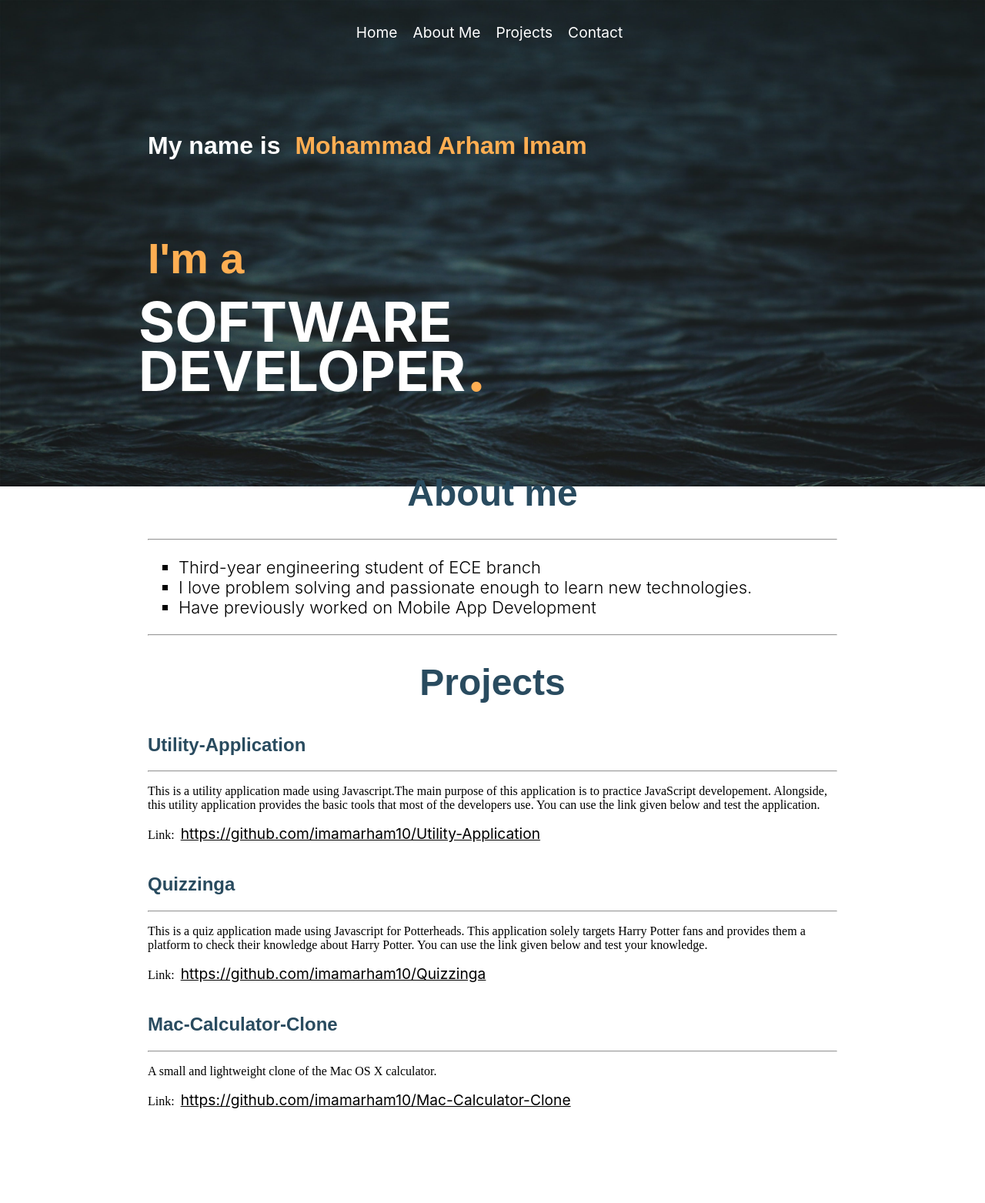
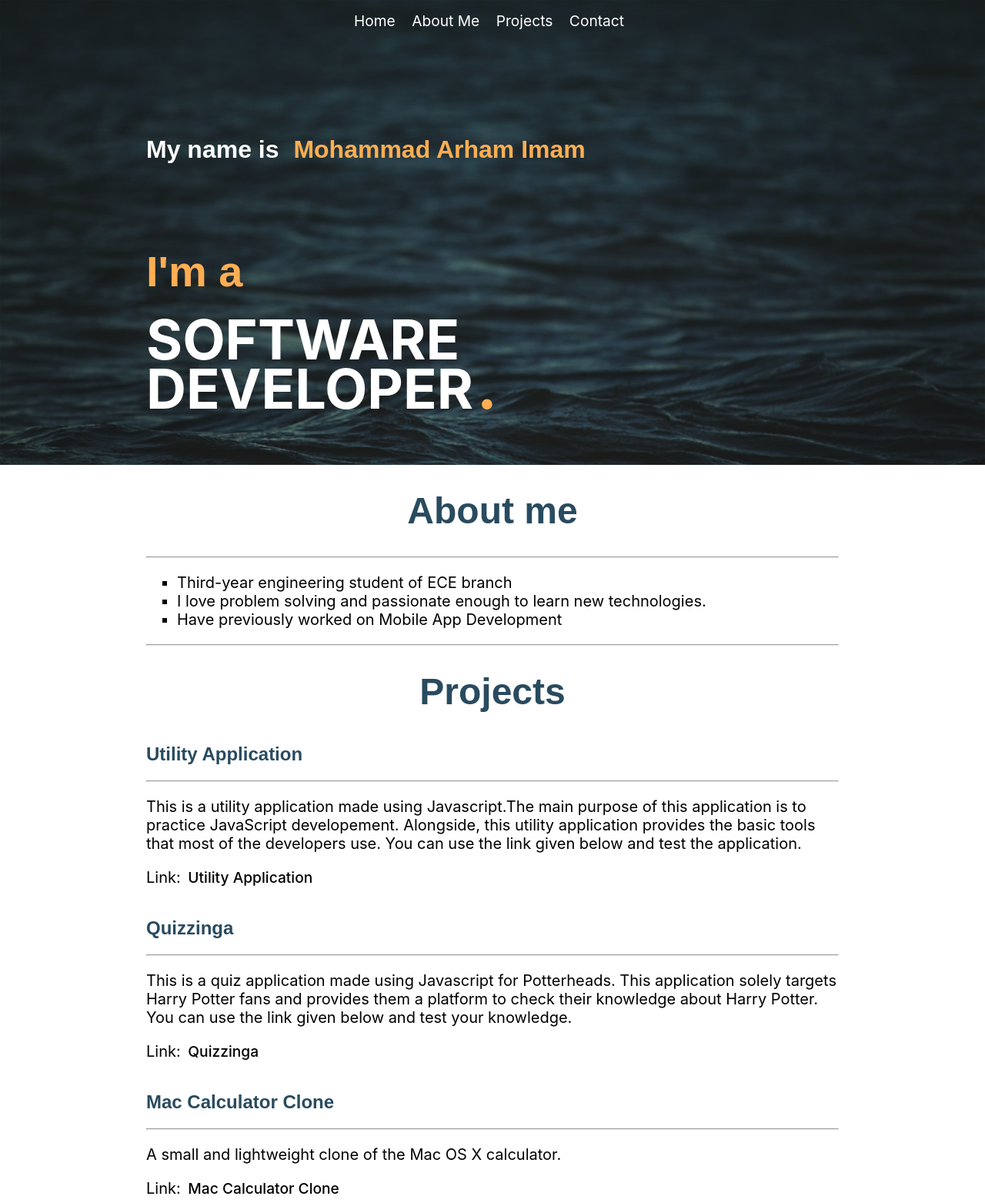
Before and after one commit to imamarham10/developer-portfolio, a plain HTML site: page index.html in a window 1280 px wide. Shown: the whole page at 77% size. Before the commit the page ends 1457 px from the top, so only its background shows below. Drawn offline with Linux system fonts and the light colour scheme.

Commit message:
Updated project links and css

```diff
--- a/css-file.css
+++ b/css-file.css
@@ -1,14 +1,16 @@
 body{
     margin: auto;
-    background-color:#ffffff;
+    font-family: -apple-system, BlinkMacSystemFont, 'Segoe UI', Roboto, Oxygen, Ubuntu, Cantarell, 'Open Sans', 'Helvetica Neue', sans-serif;
+}
+.header-intro{
+  background-color:#ffffff;
     background-image: url(/isai-ramos-_3SFFsWqCVg-unsplash.jpg);
     background-size: 100%;
     background-repeat: no-repeat;
-
 }
 .nav-text{
     text-align: center;
-    margin-top: 15px;
+    /* margin-top: 15px; */
     padding: 15px;
 }
 /*<a> to be edited later*/
@@ -37,8 +39,8 @@ a:link{
 
   /* intro-texts */
   .heading-name{
-    margin-top: 8%;
-    margin-left: 15%;
+    margin-top: 120px;
+    margin-left: 190px;
   }
    .heading-name-one{
     color: white;
@@ -56,17 +58,16 @@ a:link{
     font-family: 'Anton', sans-serif;
     font-weight: bolder;
     color:#ffae52;
-    margin-top: 10%;
-    margin-left: 15%;
+    margin-top: 140px;
+    margin-left: 190px;
     font-size: 3.5rem;
     line-height: 0rem;
 }
 .intro-text-2{
-  margin: 0;
-  padding: 0;
+    margin-top: 0px;
     font-family: -apple-system, BlinkMacSystemFont, 'Segoe UI', Roboto, Oxygen, Ubuntu, Cantarell, 'Open Sans', 'Helvetica Neue', sans-serif;
     color: white;
-    padding-left: 180px;
+    margin-left: 190px;
     font-size: 4.5rem;
     line-height: 4rem;
     display: inline-block;
@@ -87,17 +88,17 @@ hr {
   display: block;
   margin-top: 0.5em;
   margin-bottom: 0.5em;
-  margin-left: 15%;
-  margin-right: 15%;
+  margin-left: 190px;
+  margin-right: 190px;
   border-style: inset;
   border-width: 1.5px;
 }
 .main-content-aboutme{
-  margin-left: 15%;
-  font-family: -apple-system, BlinkMacSystemFont, 'Segoe UI', Roboto, Oxygen, Ubuntu, Cantarell, 'Open Sans', 'Helvetica Neue', sans-serif;
+  margin-left: 190px;
+  margin-right: 190px;
+  /* font-family: -apple-system, BlinkMacSystemFont, 'Segoe UI', Roboto, Oxygen, Ubuntu, Cantarell, 'Open Sans', 'Helvetica Neue', sans-serif; */
   color:#000000;
-  font-weight: 300;
-  font-size: 22px;
+  font-size: 20px;
 }
 .main-heading-project{
   font-family: "Nunito Sans",sans-serif;
@@ -107,8 +108,8 @@ hr {
   font-weight: bolder;
 }
 .main-heading-title{
-  margin-left: 15%;
-  margin-right: 15%;
+  margin-left: 190px;
+  margin-right: 190px;
   font-family: "Nunito Sans",sans-serif;
   color: #294b5f;
   font-weight: 700;
@@ -116,7 +117,8 @@ hr {
 
 }
 .main-content-project{
-  margin-left: 15%;
-  margin-right: 15%;
+  margin-left: 190px;
+  margin-right: 190px;
+  font-size: 20px;
 }
 /* ul{ */
--- a/index.html
+++ b/index.html
@@ -37,18 +37,18 @@
             <hr>
             <h1 id="main-heading-project" class="main-heading-project">Projects</h1>
             <p class="main-content-project">
-                <h2 class="main-heading-title">Utility-Application</h2>
+                <h2 class="main-heading-title">Utility Application</h2>
                 <hr>
                 <p class="main-content-project">This is a utility application made using Javascript.The main purpose of this application is to practice JavaScript developement. Alongside, this utility application provides the basic tools that most of the developers use. You can use the link given below and test the application.</p>
-                <p class="main-content-project">Link: <a href="https://github.com/imamarham10/Utility-Application" style="color: black; text-decoration: underline;" target="_blank">https://github.com/imamarham10/Utility-Application</a></p>
+                <p class="main-content-project">Link: <a href="https://github.com/imamarham10/Utility-Application" style="color: black; font-weight: 500;" target="_blank">Utility Application</a></p>
                 <h2 class="main-heading-title">Quizzinga</h2>
                 <hr>
                 <p class="main-content-project">This is a quiz application made using Javascript for Potterheads. This application solely targets Harry Potter fans and provides them a platform to check their knowledge about Harry Potter. You can use the link given below and test your knowledge.</p>
-                <p class="main-content-project">Link: <a href="https://github.com/imamarham10/Quizzinga" style="color: black; text-decoration: underline;" target="_blank">https://github.com/imamarham10/Quizzinga</a></p>
-                <h2 class="main-heading-title">Mac-Calculator-Clone</h2>
+                <p class="main-content-project">Link: <a href="https://github.com/imamarham10/Quizzinga" style="color: black; font-weight: 500;" target="_blank">Quizzinga</a></p>
+                <h2 class="main-heading-title">Mac Calculator Clone</h2>
                 <hr>
                 <p class="main-content-project">A small and lightweight clone of the Mac OS X calculator.</p>
-                <p class="main-content-project">Link: <a href="https://github.com/imamarham10/Mac-Calculator-Clone" style="color: black; text-decoration: underline;" target="_blank">https://github.com/imamarham10/Mac-Calculator-Clone</a></p>
+                <p class="main-content-project">Link: <a href="https://github.com/imamarham10/Mac-Calculator-Clone" style="color: black; font-weight: 500;"  target="_blank">Mac Calculator Clone</a></p>
 
 
             </p>
```
